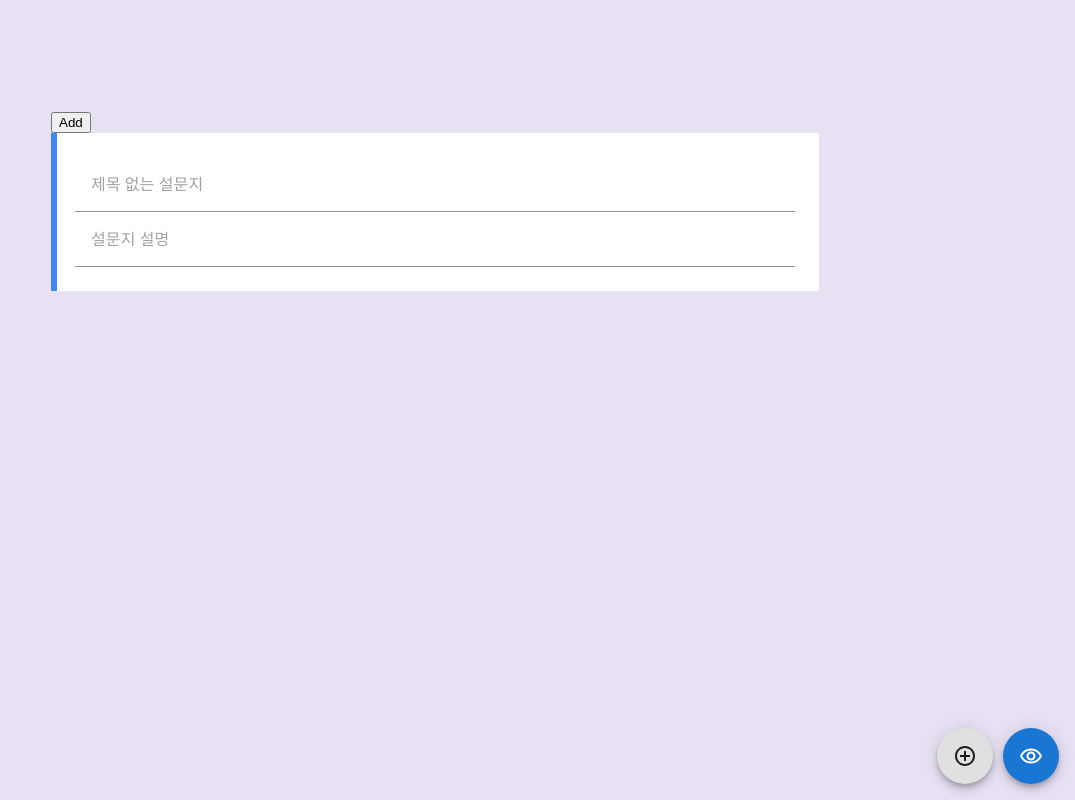
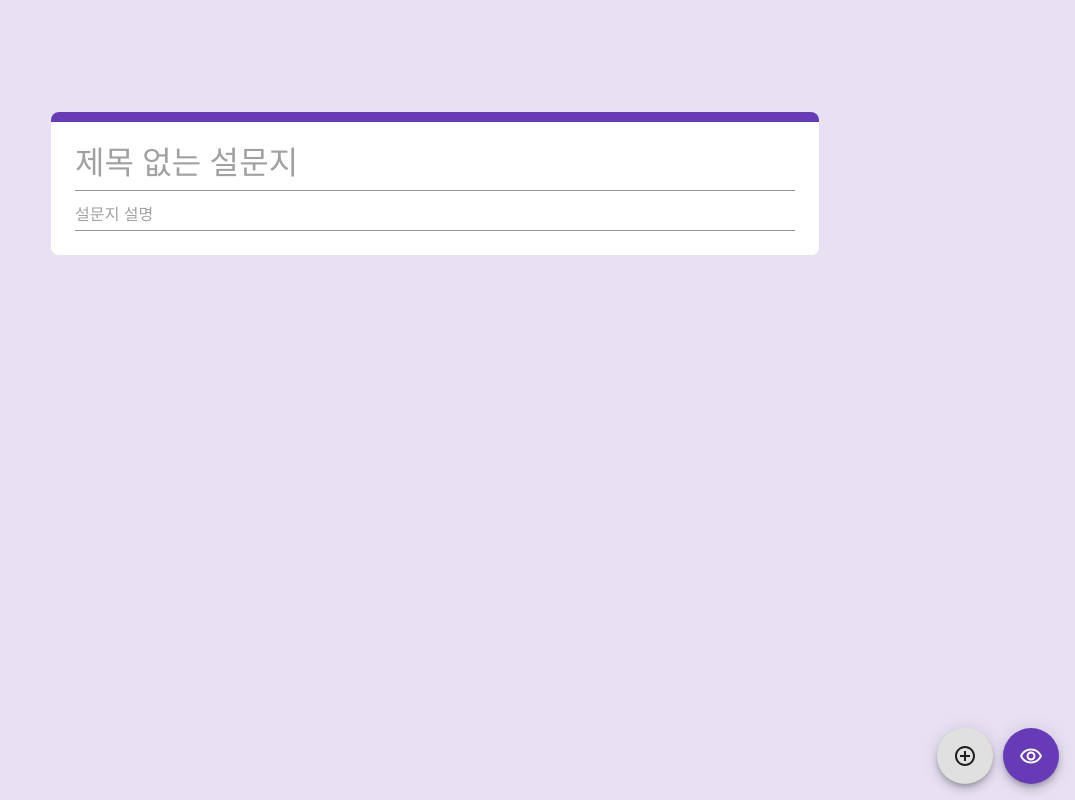
Before and after one commit to gayoung0619/react-app-survey, a React (Vite) app: page / in a window 1280 px wide. Shown: the whole page, without its empty margins (205-1280 px from the left). Built offline with nearby package versions, Linux system fonts and the light colour scheme.

Commit message:
feat: preview경로에 titleForm 데이터 가져오기

```diff
--- a/src/App.jsx
+++ b/src/App.jsx
@@ -1,8 +1,9 @@
 import React from 'react';
 import { createBrowserRouter, RouterProvider } from 'react-router-dom';
 import { DragDropContext } from 'react-beautiful-dnd';
-import { createTheme, ThemeProvider } from '@mui/material/styles';
+import { createTheme, ThemeProvider, useTheme } from '@mui/material/styles';
 import { createGlobalStyle } from 'styled-components';
+import TextField from '@mui/material/TextField';
 
 import Form from './components/pages/Form'
 import Preview from './components/pages/Preview'
@@ -11,14 +12,10 @@ const GlobalStyle = createGlobalStyle`
   body {
     background-color: rgba(103, 58, 183, .15);
   }
-	body, div, select, input {
+	body, div, p, select, input {
     margin: 0;
     padding: 0;
 	}
-	input {
-		padding: 16px !important;
-	}
-	//border-bottom: 1px solid rgb(218,220,224)
 `;
 
 const theme = createTheme({
@@ -26,20 +23,20 @@ const theme = createTheme({
 		primary: {
 			main: 'rgb(103, 58, 183)',
 		},
-
-		secondary: {
+		purple: {
+			main: 'rgb(103, 58, 183)',
+		},
+		blue: {
 			main: '#4285f4',
 		},
-
 		transparent: {
-			main: 'transparent'
+			main: 'transparent',
 		},
-
 		grey: {
 			main: '#70757a',
-			light: 'rgb(248, 249, 250)'
-		}
-	},
+			light: 'rgb(248, 249, 250)',
+		},
+	}
 });
 
 const router = createBrowserRouter([
@@ -56,13 +53,12 @@ function App() {
   return (
 		<>
 			<GlobalStyle />
-			<RouterProvider router={router} >
-				<DragDropContext>
-					<ThemeProvider theme={theme}>
-						<Form />
-					</ThemeProvider>
-				</DragDropContext>
-			</ RouterProvider>
+			<ThemeProvider theme={theme}>
+				<RouterProvider router={router} >
+					<DragDropContext>
+					</DragDropContext>
+				</ RouterProvider>
+			</ThemeProvider>
 		</>
   )
 }
--- a/src/components/Formbox/TitleForm.jsx
+++ b/src/components/Formbox/TitleForm.jsx
@@ -1,10 +1,21 @@
+import React from 'react';
 import Box from '@mui/material/Box';
+import { useTheme } from '@mui/material/styles';
 import TextField from '@mui/material/TextField';
 import { useDispatch, useSelector } from "react-redux";
 import { updateTitle, updateDetail } from "../../slices/question.jsx";
+import { useLocation } from "react-router-dom";
+
+import classes from "./TitleForm.module.css";
 
 const TitleForm = () => {
+	const location = useLocation();
+	const { pathname } = location;
+	const isPreview = pathname === '/preview';
+
+		const theme = useTheme();
 		const dispatch = useDispatch();
+		const question = useSelector((state) => state.question);
 		const handleTitleChange = (event) => {
 			dispatch(updateTitle(event.target.value));
 		}
@@ -14,7 +25,28 @@ const TitleForm = () => {
 		return (
 			<Box
 				component="form"
+				sx={{
+						'::before': {
+							content: '""',
+							display: 'block',
+							position: 'absolute',
+							top: 0,
+							left: 0,
+							width: '100%',
+							height: '10px',
+							backgroundColor: theme.palette.purple.main,
+							borderRadius: '8px 8px 0 0'
+						}
+					}}
 					>
+				{
+					isPreview ? (
+						<div className={classes.preview}>
+							<p className={classes.title} style={{ fontSize: '24pt', marginBottom: '8px' }}>{question.titleData.title}</p>
+							<p className={classes.detail}>{question.titleData.detail}</p>
+						</div>
+					) : (
+						<>
 							<TextField
 								id="standard-basic"
 								variant="standard"
@@ -22,8 +54,11 @@ const TitleForm = () => {
 								className="inputs__title"
 								placeholder="제목 없는 설문지"
 								name="title"
-				sx={{ width: '100%' }}
+								fullWidth
+								inputProps={{ style: { fontSize: '2rem' } }}
+								sx={{ marginBottom: '8px' }}
 								onChange={handleTitleChange}
+								value={question.titleData.title}
 							/>
 							<TextField
 								id="standard-basic"
@@ -32,9 +67,13 @@ const TitleForm = () => {
 								className="inputs__detail"
 								placeholder="설문지 설명"
 								name="detail"
-				sx={{ width: '100%' }}
+								fullWidth
 								onChange={handleDetailChange}
+								value={question.titleData.detail}
 							/>
+						</>
+					)
+				}
 			</Box>
 		)
 	}
--- /dev/null
+++ b/src/components/Formbox/TitleForm.module.css
@@ -0,0 +1,9 @@
+.preview {
+
+}
+
+.title, .detail {
+    box-sizing: content-box;
+    height: 1.4375em;
+    padding: 4px 0 5px;
+}
--- a/src/components/Layout/Card.module.css
+++ b/src/components/Layout/Card.module.css
@@ -4,4 +4,5 @@
     min-height: 128px;
     box-sizing: border-box;
     background-color: #fff;
+    border-radius: 8px;
 }
--- a/src/components/Layout/DragArea.jsx
+++ b/src/components/Layout/DragArea.jsx
@@ -10,12 +10,16 @@ import TitleForm from "../Formbox/TitleForm.jsx";
 
 import FormContainer from "../Layout/FormContainer.jsx"
 import classes from './DragArea.module.css';
+import {useLocation} from "react-router-dom";
 
 const DragArea = () => {
+	const location = useLocation();
+	const { pathname } = location;
+	const isPreview = pathname === '/preview';
 	const dispatch = useDispatch();
 	const items = useSelector((state) => state.form.items );
 	const question = useSelector((state) => state.question );
-	console.log(question)
+
 	const handleDragEnd = (result) => {
 		if (!result.destination) {
 			return;
@@ -28,18 +32,12 @@ const DragArea = () => {
 		dispatch(updateFormOrder(updatedItems));
 	};
 
-	const handleAddButtonClick = () => {
-		const newItem = { id: `item-${uuidv4()}` };
-		dispatch(addForm(newItem));
-	};
-
 	return (
 		<Wrapper>
-			<button onClick={handleAddButtonClick}>Add</button>
 			<DragDropContext onDragEnd={handleDragEnd}>
 				<Droppable droppableId="droppable">
 					{(provided) => (
-						<div className={classes.itemWrap} {...provided.droppableProps} ref={provided.innerRef}>
+						<div {...provided.droppableProps} ref={provided.innerRef}>
 							<div className={classes.item}>
 								<Card>
 									<TitleForm />
--- a/src/components/Layout/DragArea.module.css
+++ b/src/components/Layout/DragArea.module.css
@@ -1,16 +1,16 @@
 .item {
     position: relative;
     background-color: #fff;
+    border-radius: 8px;
 }
 
-
-.item::before {
-    content: "";
-    display: block;
-    position: absolute;
-    top: 0;
-    left: 0;
-    height: 100%;
-    width: 6px;
-    background-color: #4285f4;
-}
+/*.item::before {*/
+/*    content: "";*/
+/*    display: block;*/
+/*    position: absolute;*/
+/*    top: 0;*/
+/*    left: 0;*/
+/*    height: 100%;*/
+/*    width: 6px;*/
+/*    background-color: #4285f4;*/
+/*}*/
--- a/src/components/Layout/FormContainer.jsx
+++ b/src/components/Layout/FormContainer.jsx
@@ -13,7 +13,7 @@ import ControlButton from "../Formbox/ControlButton.jsx";
 const FormContainer = (props) => {
 	const dispatch = useDispatch();
 	const formType = useSelector((state) => state.question.formType);
-	const question = useSelector((state) => state.question.question);
+	const question = useSelector((state) => state.question);
 	const theme = useTheme();
 	const renderForm = () => {
 		if (formType === '단답형' || formType === '장문형') {
--- a/src/components/pages/Preview.jsx
+++ b/src/components/pages/Preview.jsx
@@ -1,19 +1,19 @@
-import React, { useState } from 'react';
-import {useDispatch, useSelector} from 'react-redux';
+import React, { useState, useEffect } from 'react';
+import { useDispatch, useSelector } from 'react-redux';
 import Card from '../Layout/Card'
+import Wrapper from '../Layout/Wrapper';
 import TitleForm from "../Formbox/TitleForm.jsx";
-import Wrapper from '../Layout/Wrapper';
+import FloatingBar from "../Layout/floatingBar.jsx";
+import DragArea from "../Layout/DragArea.jsx";
 
 const Preview = () => {
 	const dispatch = useDispatch();
 	const question = useSelector((state) => state.question);
-	console.log(question)
+
 	return (
-		<Wrapper>
-			<Card>
-				<TitleForm />
-			</Card>
-		</Wrapper>
+		<>
+			<DragArea />
+		</>
 	)
 }
 export default Preview;
--- a/src/slices/question.jsx
+++ b/src/slices/question.jsx
@@ -1,7 +1,7 @@
 import { createSlice } from '@reduxjs/toolkit';
 
 const initialState = {
-	question: { title: '', detail: '' },
+	titleData: { title: '', detail: '' },
 	formType: '객관식 질문',
 	options: [
 		{ id: '1', name: '옵션1'},
@@ -14,10 +14,10 @@ const questionSlice = createSlice({
 	initialState,
 	reducers: {
 		updateTitle: (state, action) => {
-			state.question.title = action.payload
+			state.titleData.title = action.payload
 		},
 		updateDetail: (state, action) => {
-			state.question.detail = action.payload
+			state.titleData.detail = action.payload
 		},
 		updateFormType: (state, action) => {
 			state.formType = action.payload;
```
Lines whose indentation alone changed are shown as unchanged.
